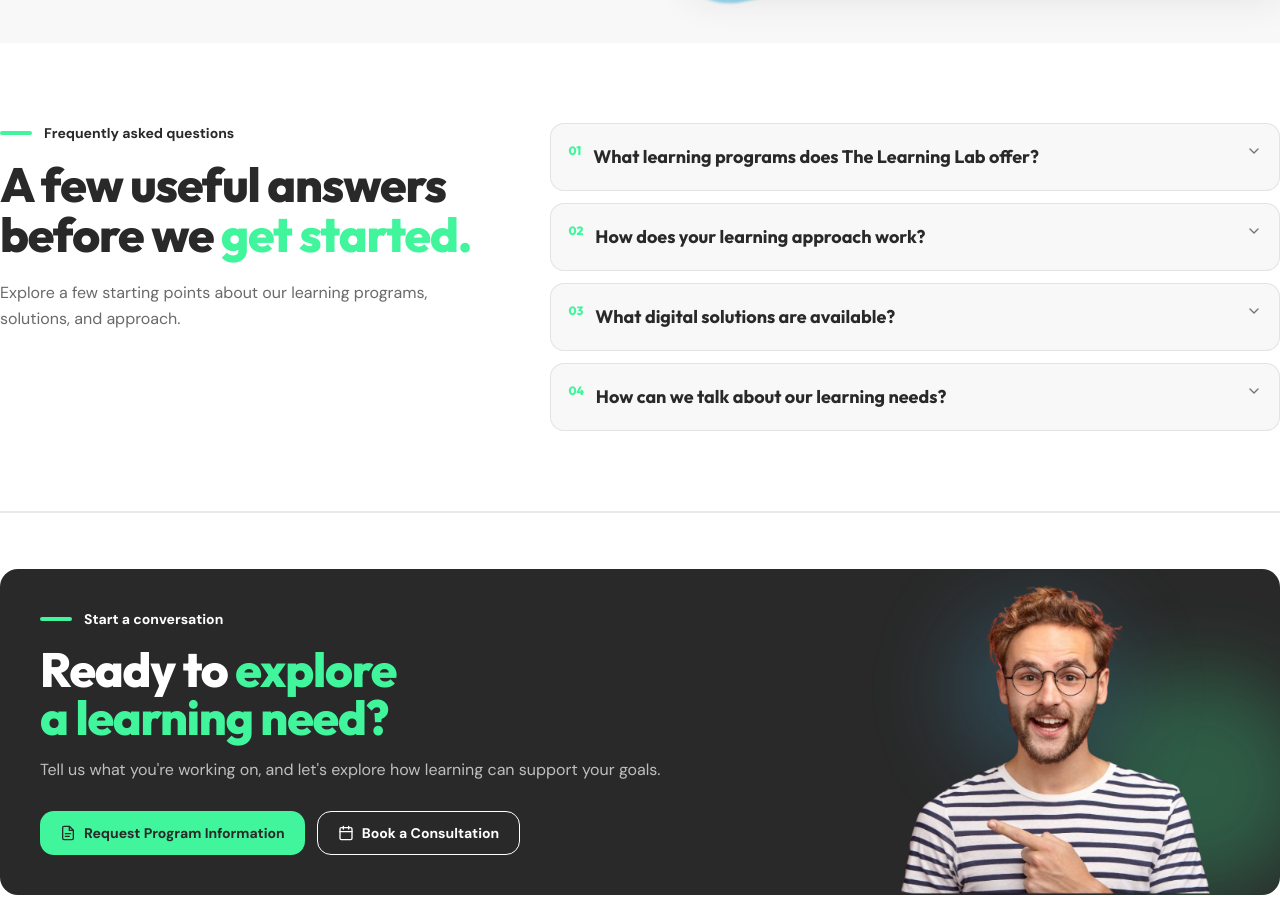
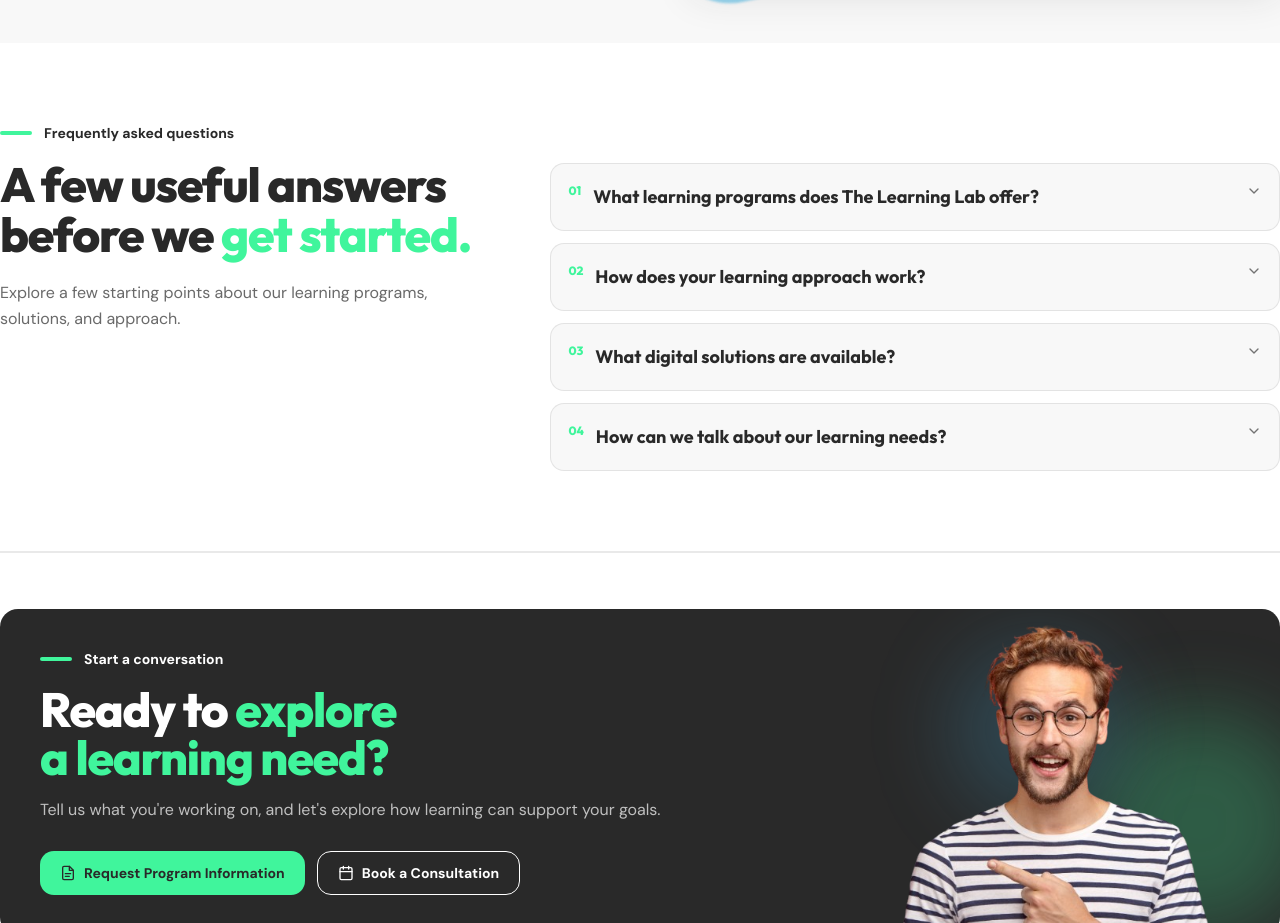
Before and after one commit to gabzy0423/The-Learning-Lab, a Next.js app: page / in a window 1280 px wide. Shown: the part 4244-5167 px from the top of the page. Built offline with nearby package versions, Linux system fonts and the light colour scheme.

Commit message:
Align homepage FAQ accordion

```diff
--- a/app/page.tsx
+++ b/app/page.tsx
@@ -355,7 +355,7 @@ export default function Home() {
               Explore a few starting points about our learning programs, solutions, and approach.
             </p>
           </div>
-          <Accordion className="gap-3">
+          <Accordion className="gap-3 lg:pt-10">
             <AccordionItem value="programs" className="rounded-xl border border-brand-charcoal/10 bg-brand-charcoal/[0.03] px-4 py-2">
               <AccordionTrigger className="font-heading text-base font-bold text-brand-charcoal hover:no-underline sm:text-lg">
                 <span className="mr-3 text-xs font-extrabold text-brand-mint-green">01</span>
```
